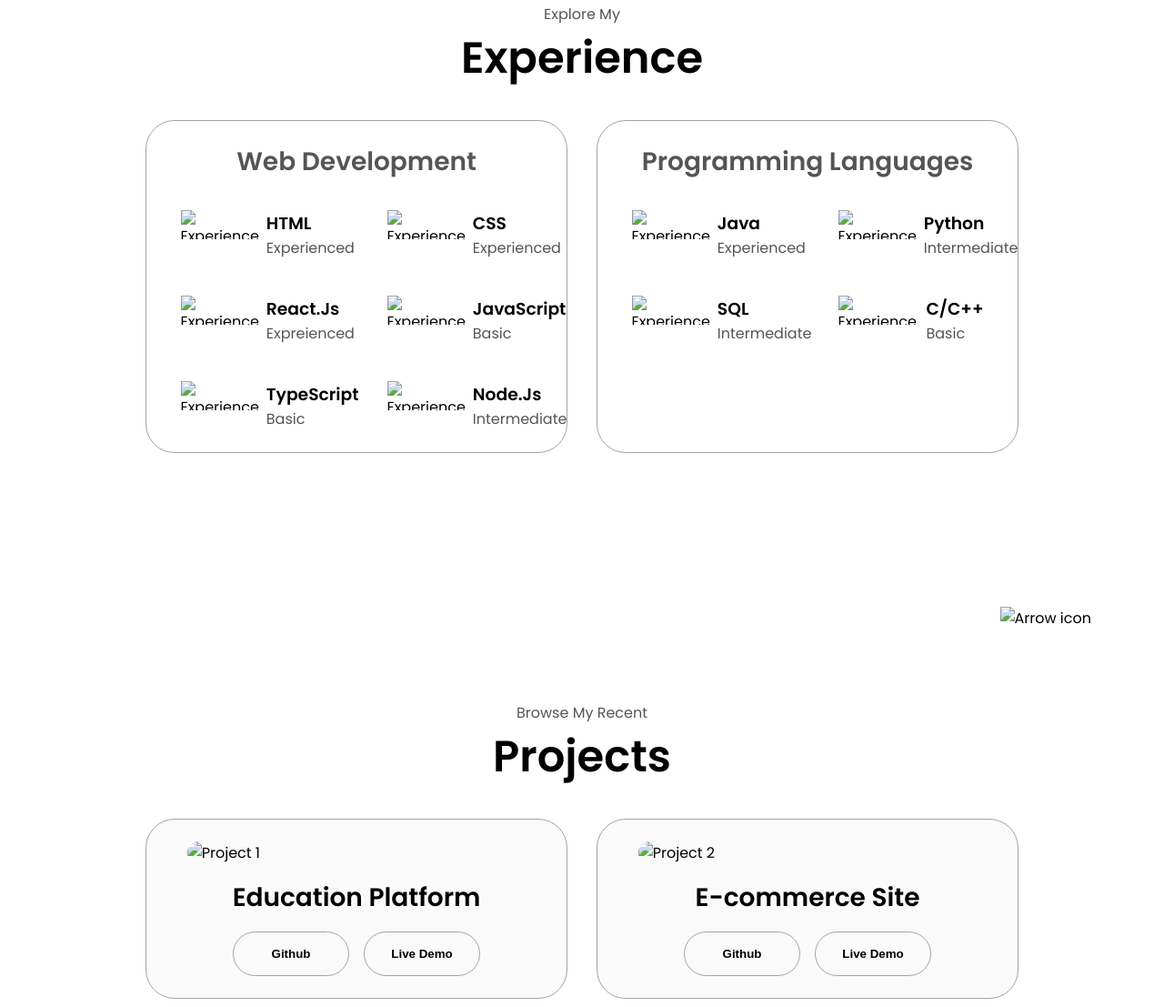
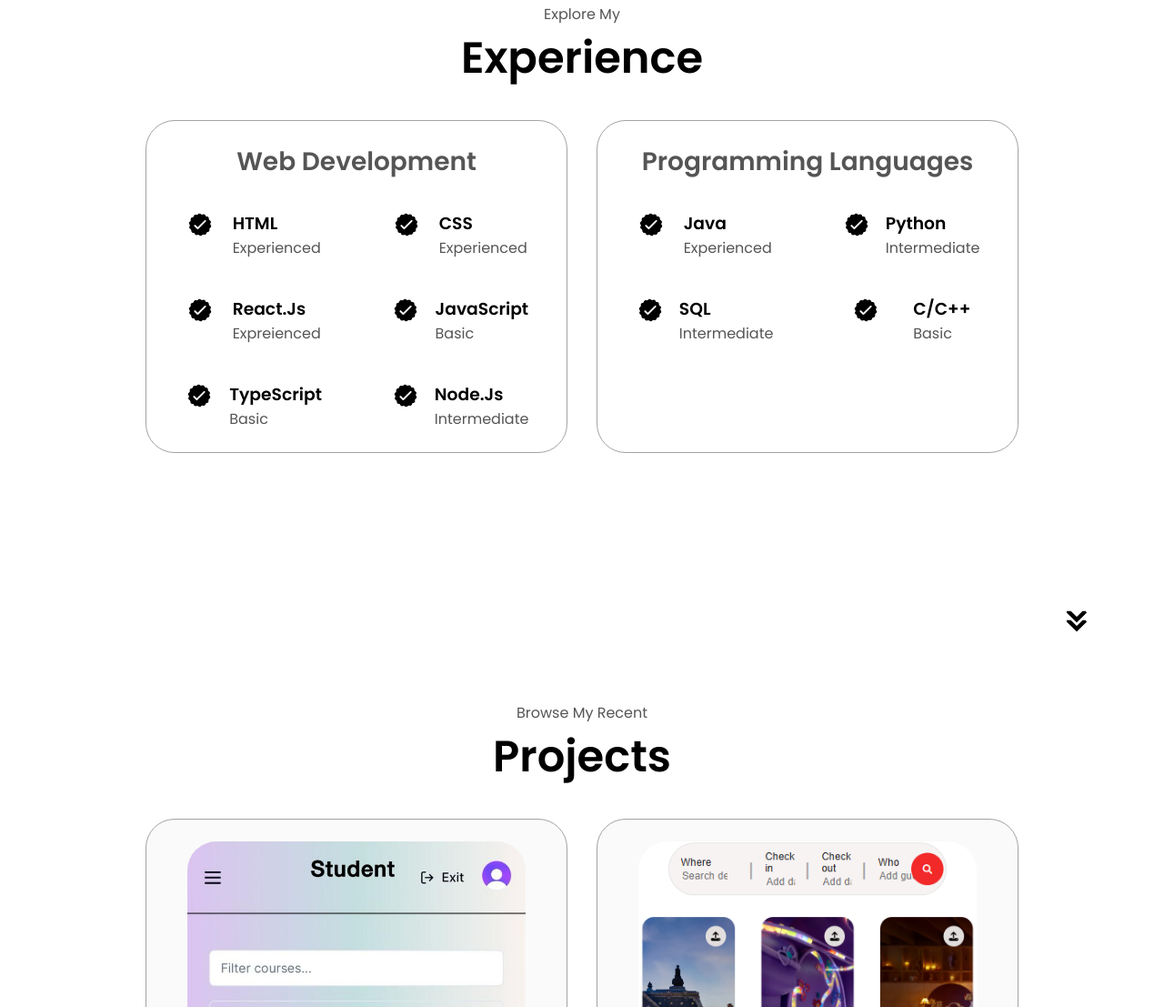
Before and after one commit to geetanshpandey/PortfolioNew, a plain HTML site: page index.html in a window 1280 px wide. Shown: the part 1693-2800 px from the top of the page at 91% size. Drawn offline with Linux system fonts and the light colour scheme; files whose address does not match are found by name.

Commit message:
Update index.html

```diff
--- a/index.html
+++ b/index.html
@@ -38,7 +38,7 @@
     </nav>
     <section id="profile">
       <div class="section__pic-container">
-        <img src="./assets/geetansh-profile.jpg" alt="John Doe profile picture" />
+        <img src="./Extra/geetansh-profile.jpg" alt="John Doe profile picture" />
       </div>
       <div class="section__text">
         <p class="section__text__p1">Hello, I'm</p>
@@ -57,13 +57,13 @@
         </div>
         <div id="socials-container">
           <img
-            src="./assets/linkedin.png"
+            src="./Extra/linkedin.png"
             alt="My LinkedIn profile"
             class="icon"
             onclick="location.href='https://www.linkedin.com/in/geetansh-pandey/'"
           />
           <img
-            src="./assets/github.png"
+            src="./Extra/github.png"
             alt="My Github profile"
             class="icon"
             onclick="location.href='https://github.com/geetanshpandey'"
@@ -77,7 +77,7 @@
       <div class="section-container">
         <div class="section__pic-container">
           <img
-            src="./assets/dp.jpg"
+            src="./Extra/dp.jpg"
             alt="Profile picture"
             class="about-pic"
           />
@@ -86,7 +86,7 @@
           <div class="about-containers">
             <div class="details-container">
               <img
-                src="./assets/experience.png"
+                src="./Extra/experience.png"
                 alt="Experience icon"
                 class="icon"
               />
@@ -114,7 +114,7 @@ Through rigorous coursework and hands-on projects, I have developed a solid foun
         </div>
       </div>
       <img
-        src="./assets/arrow.png"
+        src="./Extra/arrow.png"
         alt="Arrow icon"
         class="icon arrow"
         onclick="location.href='./#experience'"
@@ -130,7 +130,7 @@ Through rigorous coursework and hands-on projects, I have developed a solid foun
             <div class="article-container">
               <article>
                 <img
-                  src="./assets/checkmark.png"
+                  src="./Extra/checkmark.png"
                   alt="Experience icon"
                   class="icon"
                 />
@@ -141,7 +141,7 @@ Through rigorous coursework and hands-on projects, I have developed a solid foun
               </article>
               <article>
                 <img
-                  src="./assets/checkmark.png"
+                  src="./Extra/checkmark.png"
                   alt="Experience icon"
                   class="icon"
                 />
@@ -152,7 +152,7 @@ Through rigorous coursework and hands-on projects, I have developed a solid foun
               </article>
               <article>
                 <img
-                  src="./assets/checkmark.png"
+                  src="./Extra/checkmark.png"
                   alt="Experience icon"
                   class="icon"
                 />
@@ -163,7 +163,7 @@ Through rigorous coursework and hands-on projects, I have developed a solid foun
               </article>
               <article>
                 <img
-                  src="./assets/checkmark.png"
+                  src="./Extra/checkmark.png"
                   alt="Experience icon"
                   class="icon"
                 />
@@ -174,7 +174,7 @@ Through rigorous coursework and hands-on projects, I have developed a solid foun
               </article>
               <article>
                 <img
-                  src="./assets/checkmark.png"
+                  src="./Extra/checkmark.png"
                   alt="Experience icon"
                   class="icon"
                 />
@@ -185,7 +185,7 @@ Through rigorous coursework and hands-on projects, I have developed a solid foun
               </article>
               <article>
                 <img
-                  src="./assets/checkmark.png"
+                  src="./Extra/checkmark.png"
                   alt="Experience icon"
                   class="icon"
                 />
@@ -201,7 +201,7 @@ Through rigorous coursework and hands-on projects, I have developed a solid foun
             <div class="article-container">
               <article>
                 <img
-                  src="./assets/checkmark.png"
+                  src="./Extra/checkmark.png"
                   alt="Experience icon"
                   class="icon"
                 />
@@ -212,7 +212,7 @@ Through rigorous coursework and hands-on projects, I have developed a solid foun
               </article>
               <article>
                 <img
-                  src="./assets/checkmark.png"
+                  src="./Extra/checkmark.png"
                   alt="Experience icon"
                   class="icon"
                 />
@@ -223,7 +223,7 @@ Through rigorous coursework and hands-on projects, I have developed a solid foun
               </article>
               <article>
                 <img
-                  src="./assets/checkmark.png"
+                  src="./Extra/checkmark.png"
                   alt="Experience icon"
                   class="icon"
                 />
@@ -234,7 +234,7 @@ Through rigorous coursework and hands-on projects, I have developed a solid foun
               </article>
               <article>
                 <img
-                  src="./assets/checkmark.png"
+                  src="./Extra/checkmark.png"
                   alt="Experience icon"
                   class="icon"
                 />
@@ -248,7 +248,7 @@ Through rigorous coursework and hands-on projects, I have developed a solid foun
         </div>
       </div>
       <img
-        src="./assets/arrow.png"
+        src="./Extra/arrow.png"
         alt="Arrow icon"
         class="icon arrow"
         onclick="location.href='./#projects'"
@@ -262,7 +262,7 @@ Through rigorous coursework and hands-on projects, I have developed a solid foun
           <div class="details-container color-container">
             <div class="article-container">
               <img
-                src="./assets/skillup.jpg"
+                src="./Extra/skillup.jpg"
                 alt="Project 1"
                 class="project-img"
               />
@@ -286,7 +286,7 @@ Through rigorous coursework and hands-on projects, I have developed a solid foun
           <div class="details-container color-container">
             <div class="article-container">
               <img
-                src="./assets/airbnb.png"
+                src="./Extra/airbnb.png"
                 alt="Project 2"
                 class="project-img"
               />
@@ -310,7 +310,7 @@ Through rigorous coursework and hands-on projects, I have developed a solid foun
           <div class="details-container color-container">
             <div class="article-container">
               <img
-                src="./assets/spacegame.png"
+                src="./Extra/spacegame.png"
                 alt="Project 3"
                 class="project-img"
               />
@@ -334,7 +334,7 @@ Through rigorous coursework and hands-on projects, I have developed a solid foun
         </div>
       </div>
       <img
-        src="./assets/arrow.png"
+        src="./Extra/arrow.png"
         alt="Arrow icon"
         class="icon arrow"
         onclick="location.href='./#contact'"
@@ -346,7 +346,7 @@ Through rigorous coursework and hands-on projects, I have developed a solid foun
       <div class="contact-info-upper-container">
         <div class="contact-info-container">
           <img
-            src="./assets/email.png"
+            src="./Extra/email.png"
             alt="Email icon"
             class="icon contact-icon email-icon"
           />
@@ -354,7 +354,7 @@ Through rigorous coursework and hands-on projects, I have developed a solid foun
         </div>
         <div class="contact-info-container">
           <img
-            src="./assets/linkedin.png"
+            src="./Extra/linkedin.png"
             alt="LinkedIn icon"
             class="icon contact-icon"
           />
```
